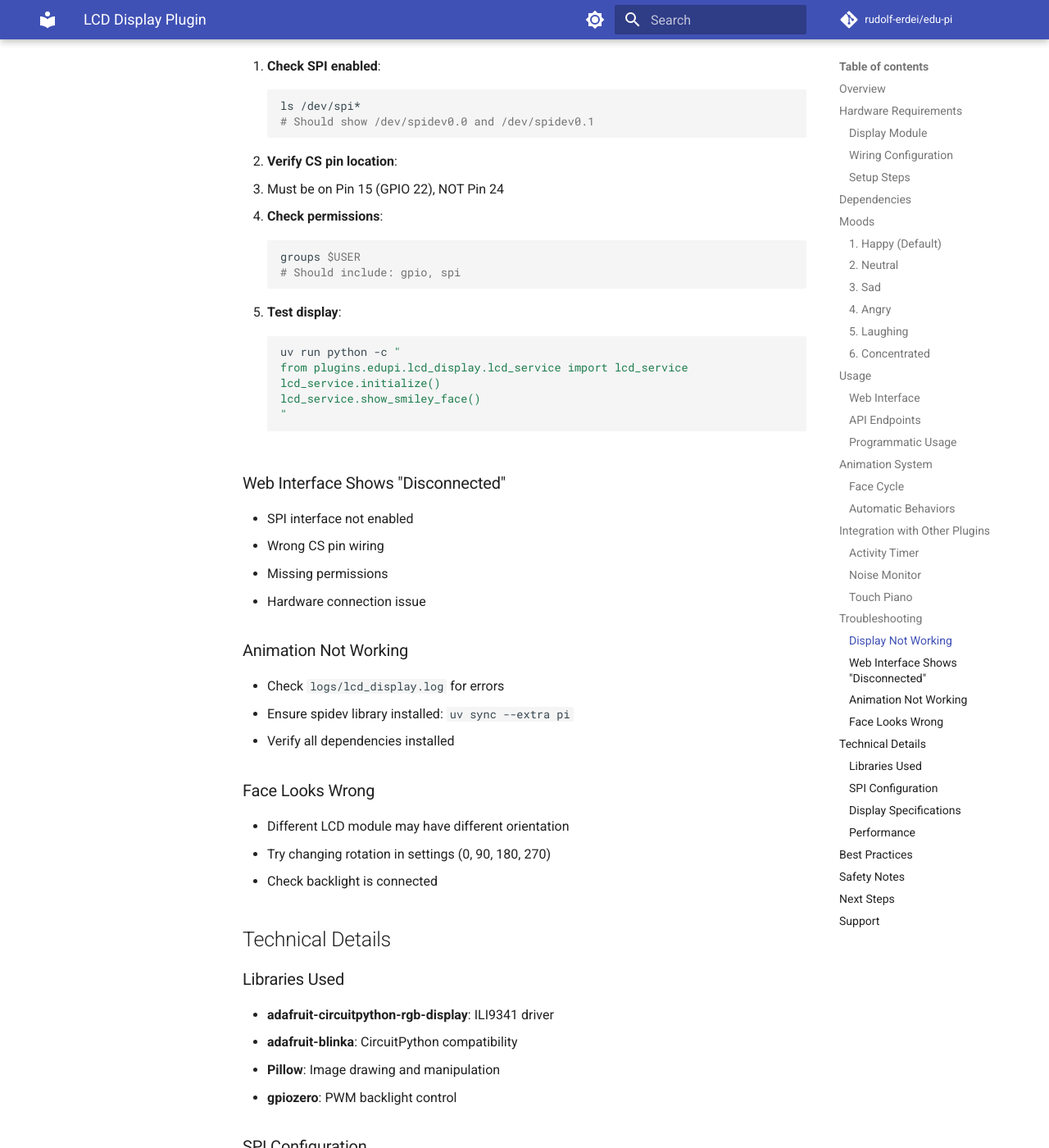
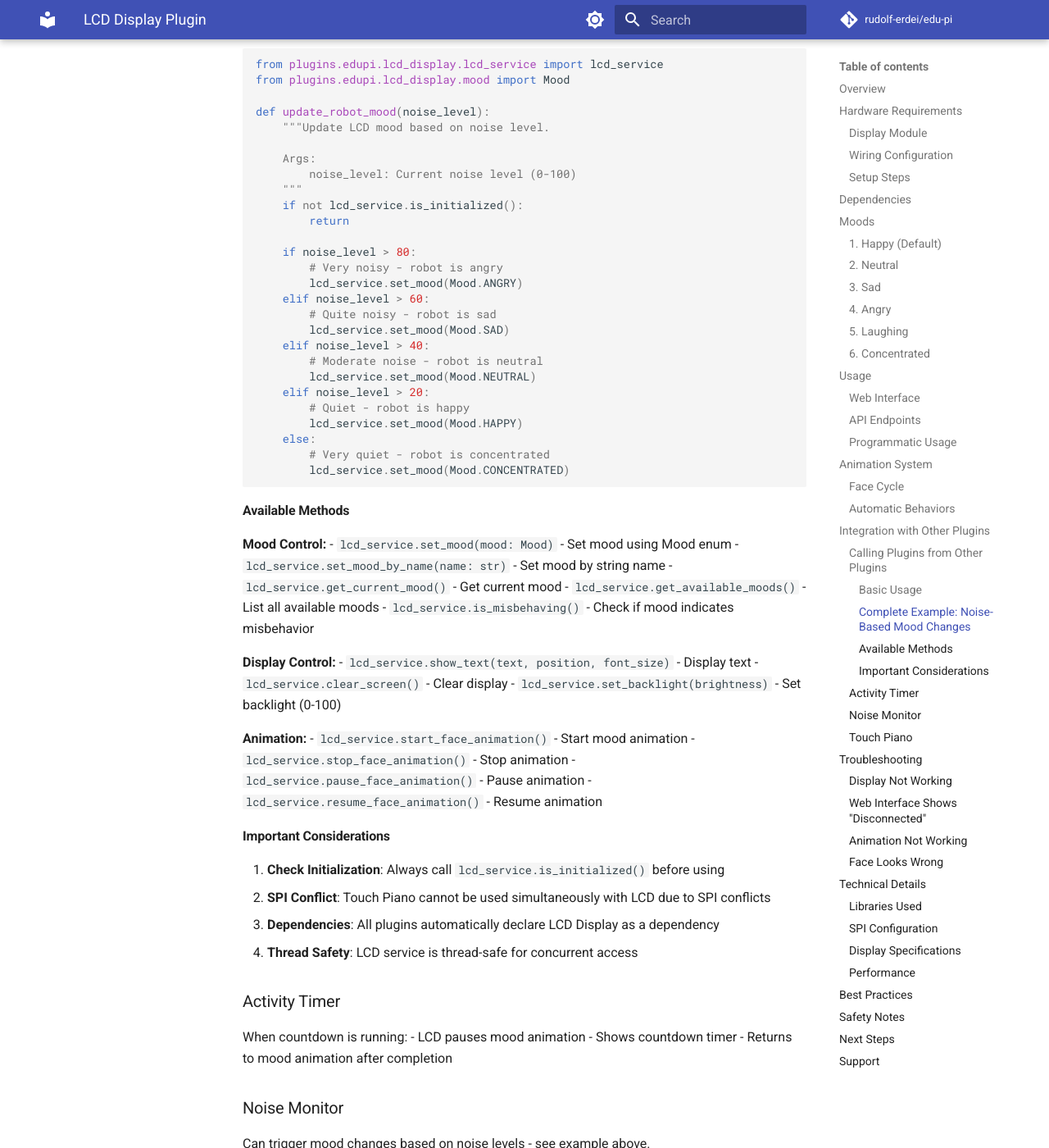
Before and after one commit to rudolf-erdei/edu-pi, an MkDocs documentation site: the page built from docs/teacher/plugins/lcd-display.md, in a window 1280 px wide and 1400 px high, scrolled down 4977 px. Shown: the whole window at 82% size. Built offline with MkDocs 1.6.1 and Material for MkDocs 9.7.7, drawn with Linux system fonts in a browser that asks for light colours; comment, search, counter and statistics services are not loaded; some of the changed text lies outside the part shown.

````diff
--- a/docs/teacher/plugins/lcd-display.md
+++ b/docs/teacher/plugins/lcd-display.md
@@ -174,6 +174,92 @@ Each mood displays 2 faces that alternate:
 
 ## Integration with Other Plugins
 
+### Calling Plugins from Other Plugins
+
+All plugins can call the LCD Display plugin to control the robot's mood and display. This is done by importing the LCD service singleton.
+
+#### Basic Usage
+
+```python
+from plugins.edupi.lcd_display.lcd_service import lcd_service
+from plugins.edupi.lcd_display.mood import Mood
+
+# Always check if LCD is initialized before using
+if lcd_service.is_initialized():
+    # Set mood by enum
+    lcd_service.set_mood(Mood.HAPPY)
+
+    # Or by name
+    lcd_service.set_mood_by_name("concentrated")
+
+    # Display custom text
+    lcd_service.show_text("Time's up!")
+
+    # Adjust backlight
+    lcd_service.set_backlight(50)  # 50% brightness
+```
+
+#### Complete Example: Noise-Based Mood Changes
+
+Here's how to change the robot's mood based on classroom noise levels:
+
+```python
+from plugins.edupi.lcd_display.lcd_service import lcd_service
+from plugins.edupi.lcd_display.mood import Mood
+
+def update_robot_mood(noise_level):
+    """Update LCD mood based on noise level.
+
+    Args:
+        noise_level: Current noise level (0-100)
+    """
+    if not lcd_service.is_initialized():
+        return
+
+    if noise_level > 80:
+        # Very noisy - robot is angry
+        lcd_service.set_mood(Mood.ANGRY)
+    elif noise_level > 60:
+        # Quite noisy - robot is sad
+        lcd_service.set_mood(Mood.SAD)
+    elif noise_level > 40:
+        # Moderate noise - robot is neutral
+        lcd_service.set_mood(Mood.NEUTRAL)
+    elif noise_level > 20:
+        # Quiet - robot is happy
+        lcd_service.set_mood(Mood.HAPPY)
+    else:
+        # Very quiet - robot is concentrated
+        lcd_service.set_mood(Mood.CONCENTRATED)
+```
+
+#### Available Methods
+
+**Mood Control:**
+- `lcd_service.set_mood(mood: Mood)` - Set mood using Mood enum
+- `lcd_service.set_mood_by_name(name: str)` - Set mood by string name
+- `lcd_service.get_current_mood()` - Get current mood
+- `lcd_service.get_available_moods()` - List all available moods
+- `lcd_service.is_misbehaving()` - Check if mood indicates misbehavior
+
+**Display Control:**
+- `lcd_service.show_text(text, position, font_size)` - Display text
+- `lcd_service.clear_screen()` - Clear display
+- `lcd_service.set_backlight(brightness)` - Set backlight (0-100)
+
+**Animation:**
+- `lcd_service.start_face_animation()` - Start mood animation
+- `lcd_service.stop_face_animation()` - Stop animation
+- `lcd_service.pause_face_animation()` - Pause animation
+- `lcd_service.resume_face_animation()` - Resume animation
+
+#### Important Considerations
+
+1. **Check Initialization**: Always call `lcd_service.is_initialized()` before using
+2. **SPI Conflict**: Touch Piano cannot be used simultaneously with LCD due to SPI conflicts
+3. **Dependencies**: All plugins automatically declare LCD Display as a dependency
+4. **Thread Safety**: LCD service is thread-safe for concurrent access
+
 ### Activity Timer
 When countdown is running:
 - LCD pauses mood animation
@@ -181,13 +267,7 @@ When countdown is running:
 - Returns to mood animation after completion
 
 ### Noise Monitor
-Can trigger mood changes based on noise levels:
-```python
-if noise_level > threshold:
-    lcd_service.set_mood(Mood.NEUTRAL)  # First warning
-elif noise_level > higher_threshold:
-    lcd_service.set_mood(Mood.SAD)    # Second warning
-```
+Can trigger mood changes based on noise levels - see example above.
 
 ### Touch Piano
 Cannot use simultaneously with LCD Display (SPI conflict).
````
Also changed, not shown: README.md (+48 -29 lines), REQUIREMENTS.md (+46 -4 lines), docs/developer/plugins/api.md (+34 -1 lines), 4 other files.
